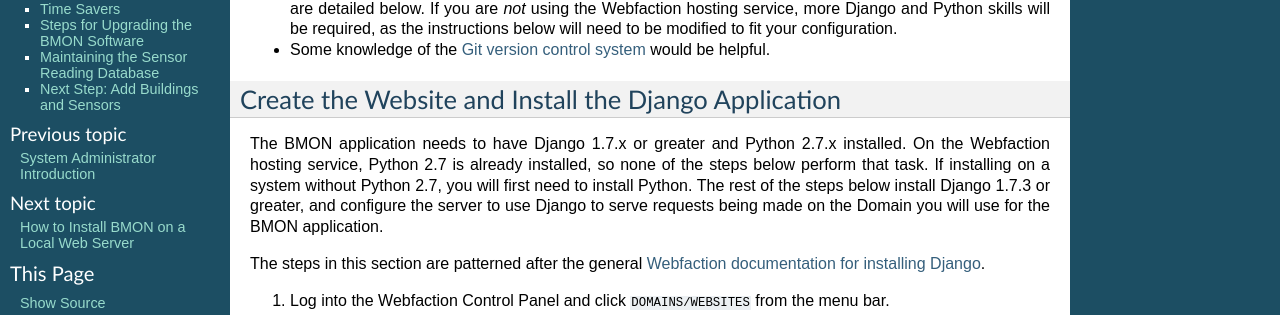
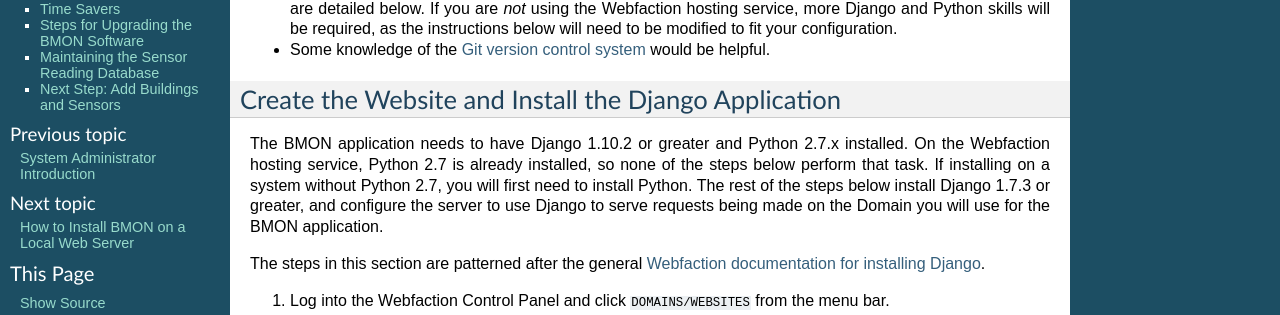
Before and after one commit to alanmitchell/bmon, a Sphinx documentation site: the page built from docs/source/how-to-install-BMON-on-a-web-server.rst, in a window 1280 px wide and 900 px high. Shown: the part 377-692 px from the top of the window. Built offline with Sphinx 7.4.7, drawn with Linux system fonts in a browser that asks for light colours.

Commit message:
Updated required Django Version #.

```diff
--- a/docs/source/how-to-install-BMON-on-a-web-server.rst
+++ b/docs/source/how-to-install-BMON-on-a-web-server.rst
@@ -33,7 +33,7 @@
 Create the Website and Install the Django Application
 -----------------------------------------------------
 
-The BMON application needs to have Django 1.7.x or greater and Python 2.7.x
+The BMON application needs to have Django 1.10.2 or greater and Python 2.7.x
 installed. On the Webfaction hosting service, Python 2.7 is already
 installed, so none of the steps below perform that task. If installing
 on a system without Python 2.7, you will first need to install Python.
```
